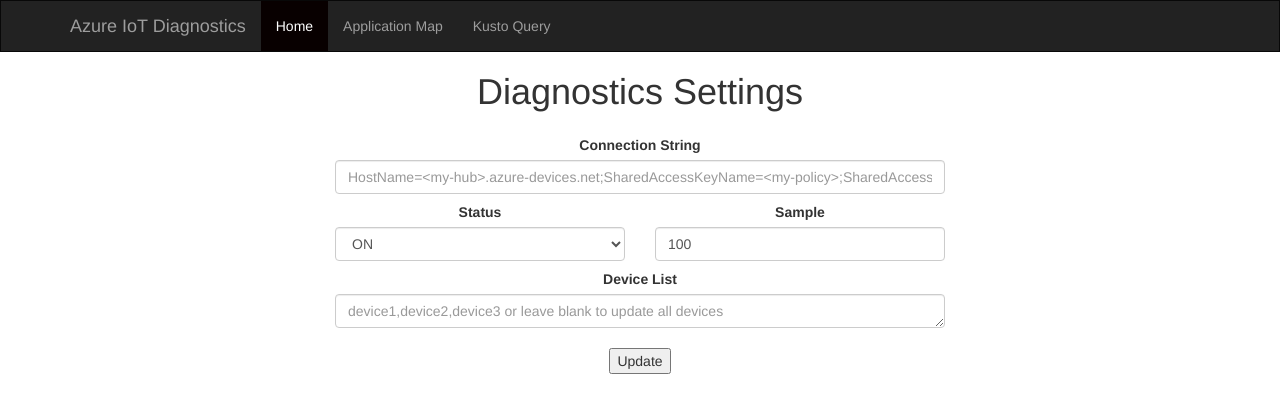
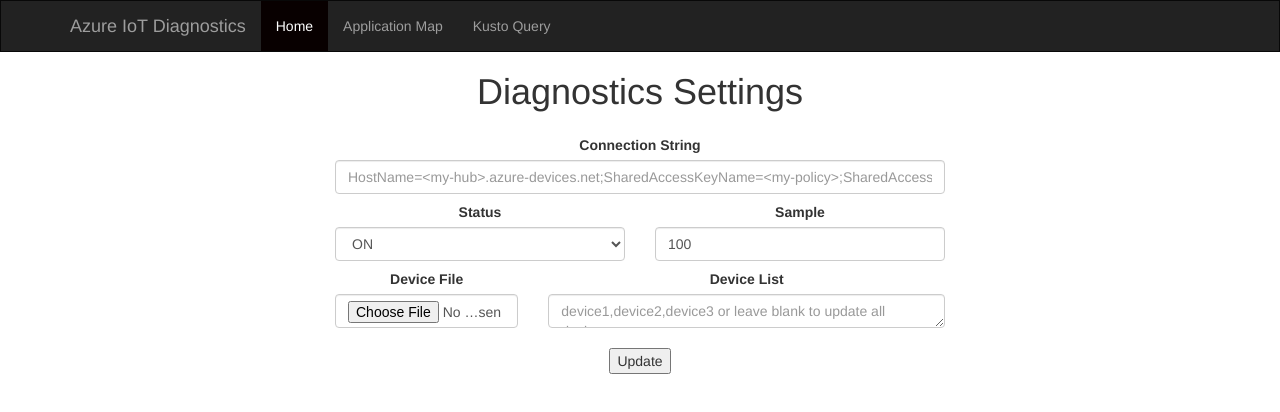
Before and after one commit to VSChina/azure-iot-diagnostics-portal, a Vue app: page /#/ in a window 1280 px wide. Shown: the top 412 px of the page. Built offline with nearby package versions, Linux system fonts and the light colour scheme.

Commit message:
Add file uploader

```diff
--- a/src/components/Home.vue
+++ b/src/components/Home.vue
@@ -23,7 +23,11 @@
           </div>
         </div>
         <div class="form-group">
-          <div class="col-xs-6 col-xs-offset-3">
+          <div class="col-xs-2 col-xs-offset-3">
+            <label for="file">Device File</label>
+            <input type="file" class="form-control" id="file" v-on:change="onFileChange">
+          </div>
+          <div class="col-xs-4">
             <label for="devices">Device List</label>
             <textarea rows="1" class="form-control" id="devices" v-model="devices" placeholder="device1,device2,device3 or leave blank to update all devices"></textarea>
           </div>
@@ -96,6 +100,18 @@
         .fail(() => {
           this.result = 'Error: could not update diagnostics settings'
         })
+    },
+    onFileChange: function (e) {
+      let files = e.target.files || e.dataTransfer.files
+      if (!files.length) {
+        return
+      }
+      let file = files[0]
+      var reader = new FileReader()
+      reader.onload = (e) => {
+        this.devices = e.target.result
+      }
+      reader.readAsBinaryString(file)
     }
   }
 }
```
